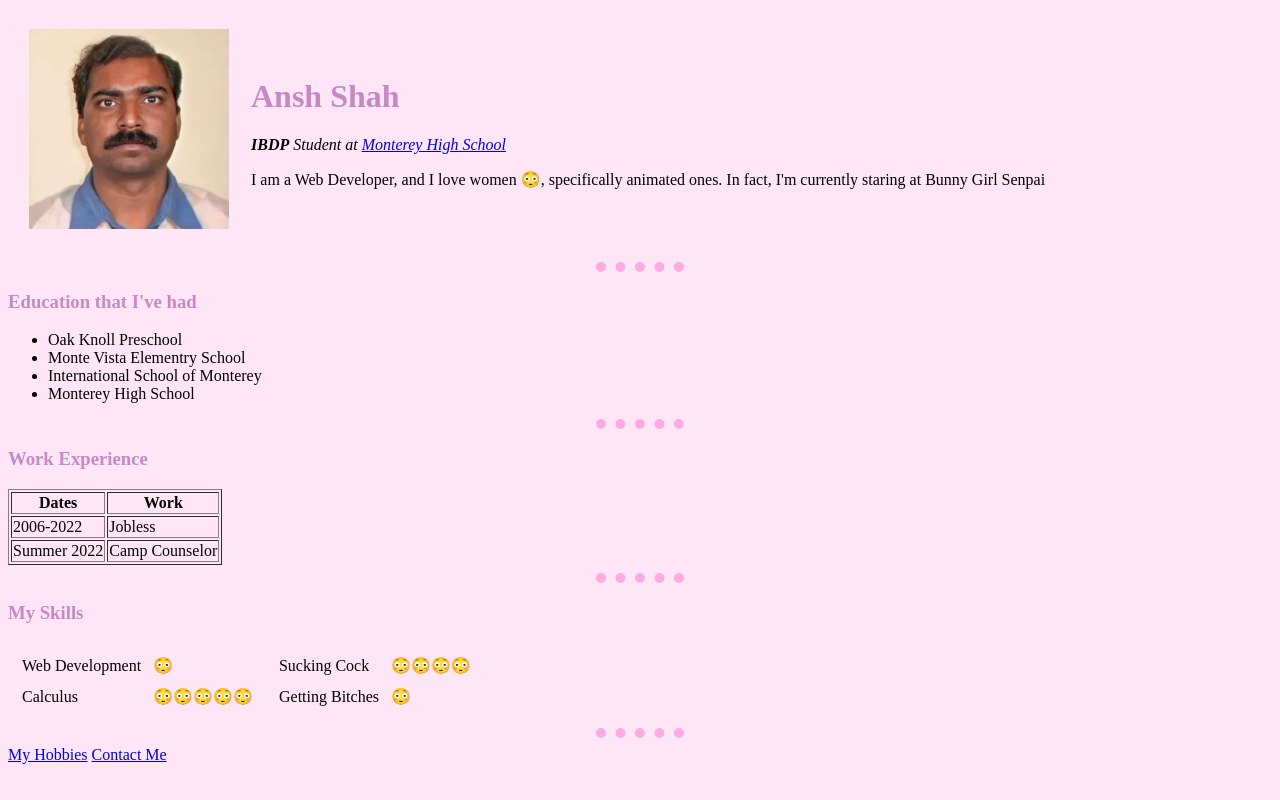
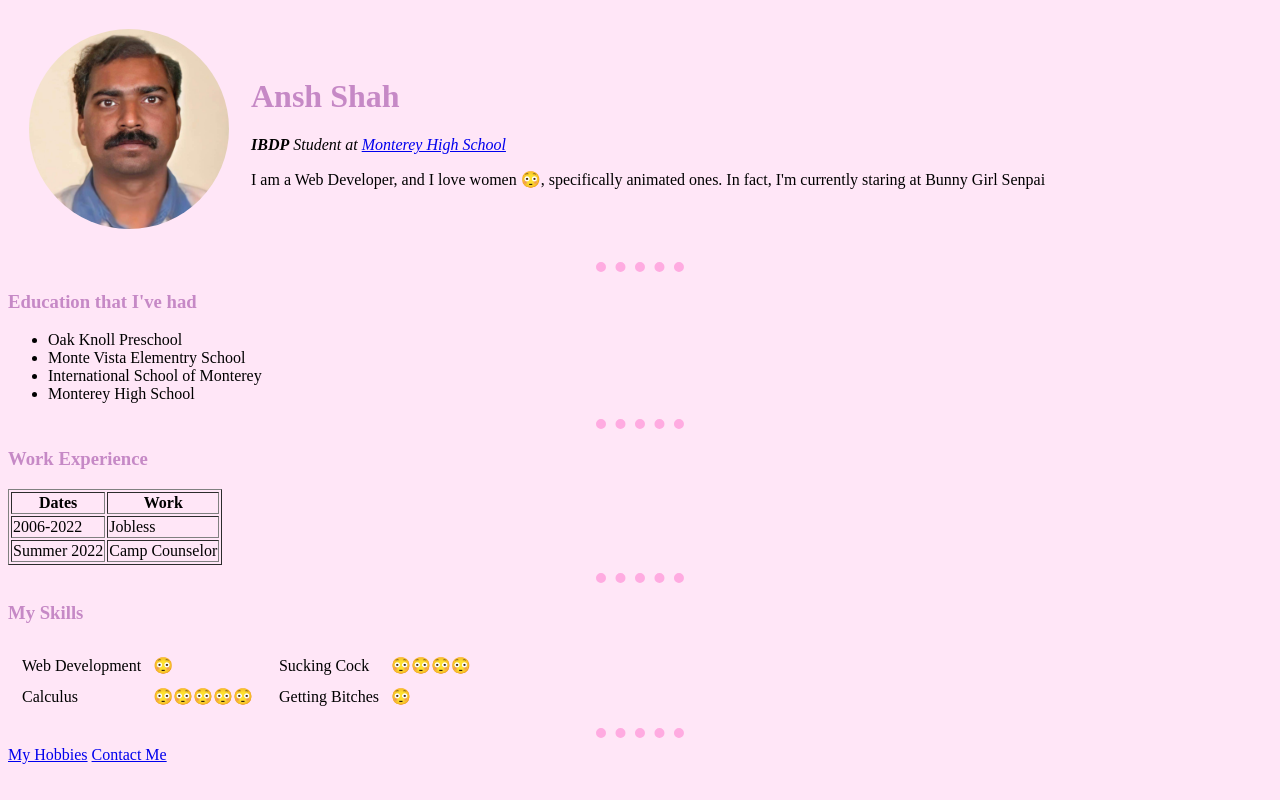
Before and after one commit to NerdyGamerMan/cv, a plain HTML site: page index.html in a window 1280 px wide. Drawn offline with Linux system fonts and the light colour scheme; files that its build step writes are made by us from their sources.

Commit message:
Final Changes of the Night
2:52 am 10/06/2022 I hate this

```diff
--- a/HTML - Personal Site/css/styles.css
+++ b/HTML - Personal Site/css/styles.css
@@ -1,5 +1,9 @@
 body {
     background-color: #FFE6F7;
+}
+
+#xavier:hover {
+    opacity: 0.2;
 }
 
 hr {
@@ -17,3 +21,7 @@ h1 {
 h3 {
     color: #C689C6;
 }
+
+.circular {
+    border-radius: 100%;
+}
--- a/index.html
+++ b/index.html
@@ -3,7 +3,7 @@
   <head>
     <meta charset="UTF-8" />
     <title>Ansh's Personal Site</title>
-    <link rel="stylesheet" href="css/styles.css">
+    <link rel="stylesheet" href="HTML - Personal Site/css/styles.css">
 
   </head>
 
@@ -11,7 +11,7 @@
     <table cellspacing="20">
         <tr>
             <td>
-                <img src="HTML - Personal Site/Xavier.jpg" alt="What I look like!" width="200" height="200">
+                <img class="circular" id="xavier" src="HTML - Personal Site/Xavier.jpg" alt="What I look like!" width="200" height="200">
             </td>
             <td>
                 <h1>Ansh Shah</h1>
```
